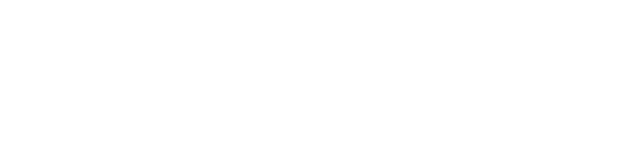
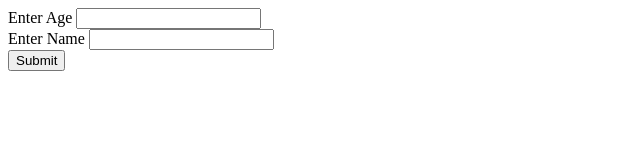
Before and after one commit to acciojob/promises-and-chains-VamsiKrishna0101, a website: page main.html in a window 1280 px wide. Shown: the whole page, without its empty margins (0-640 px from the left). Drawn offline with Linux system fonts and the light colour scheme.

Commit message:
created a submission

```diff
--- a/main.html
+++ b/main.html
@@ -8,6 +8,16 @@
   <body>
     <!-- write the body here -->
 
-    <script type="text/javascript" src="./script.js"></script>
+	  <label for="age" >Enter Age</label>
+	   <input id="age" type="number" required>
+	  <br>
+	  <label for="name">Enter Name</label>
+	  <input id="name" type="text" required>
+	  <br>
+	  <button id="btn" type="button" onclick="validate()">Submit</button>
+
+    <script type="text/javascript" src="./script.js">
+
+	</script>
   </body>
 </html>
--- a/script.js
+++ b/script.js
@@ -1 +1,20 @@
 //your JS code here. If required.
+function validate() {
+	const age=document.getElementById("age").value
+	const name=document.getElementById("name").value
+	if(age<0||!name.trim()){
+		alert("Please enter valid details")
+		return
+	}
+	let mypromise=new Promise((res,rej)=>{
+         setTimeout(()=>{
+			 if(age<18){
+				 rej(`oh sorry ${name}. You aren't old enough.`)
+			 }else{
+				 res(`Welcome, ${name}. You can vote.`)
+			 }
+		 },4000)
+	})
+	mypromise.then((message)=>alert(message))
+	.catch((message)=>alert(message))
+}
```
